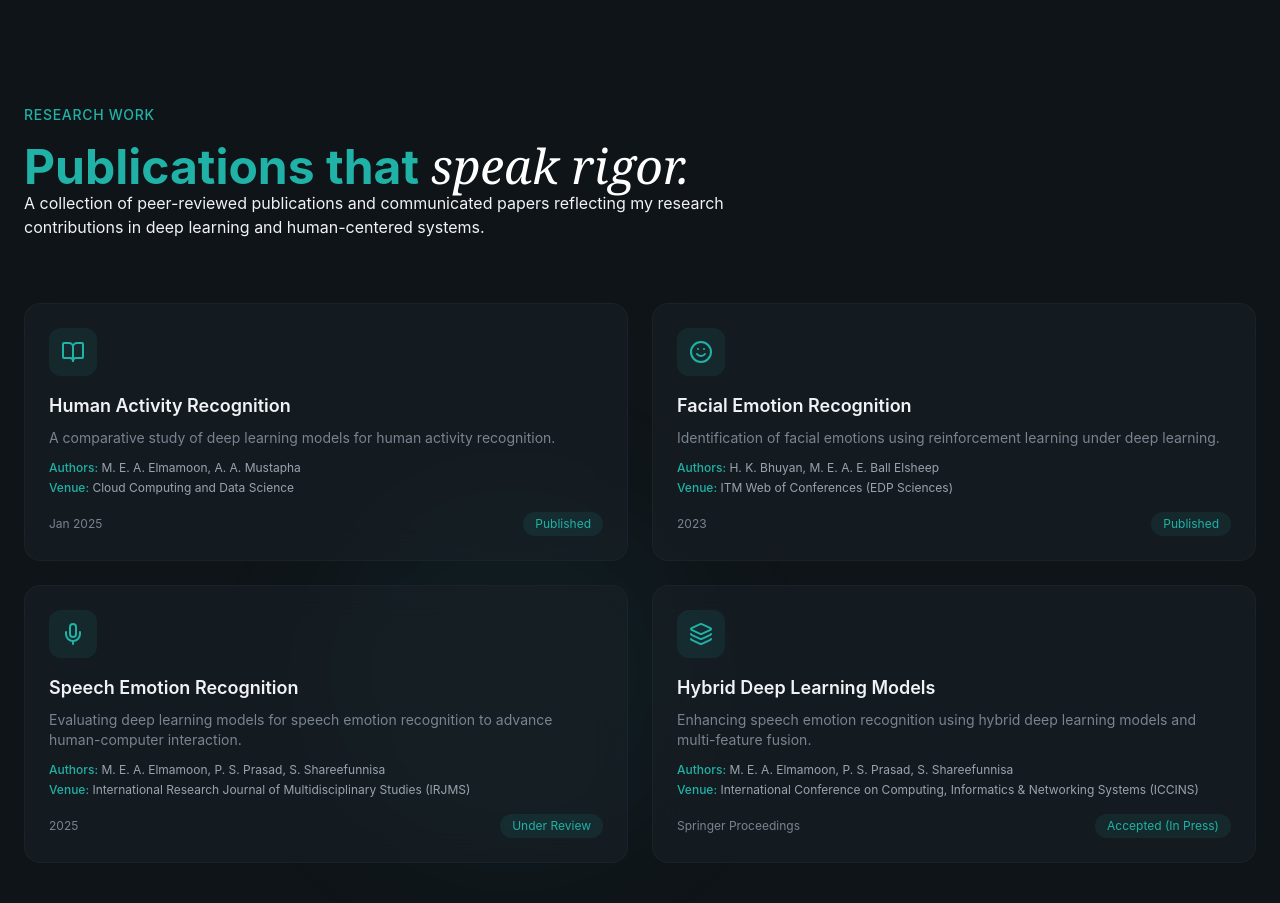
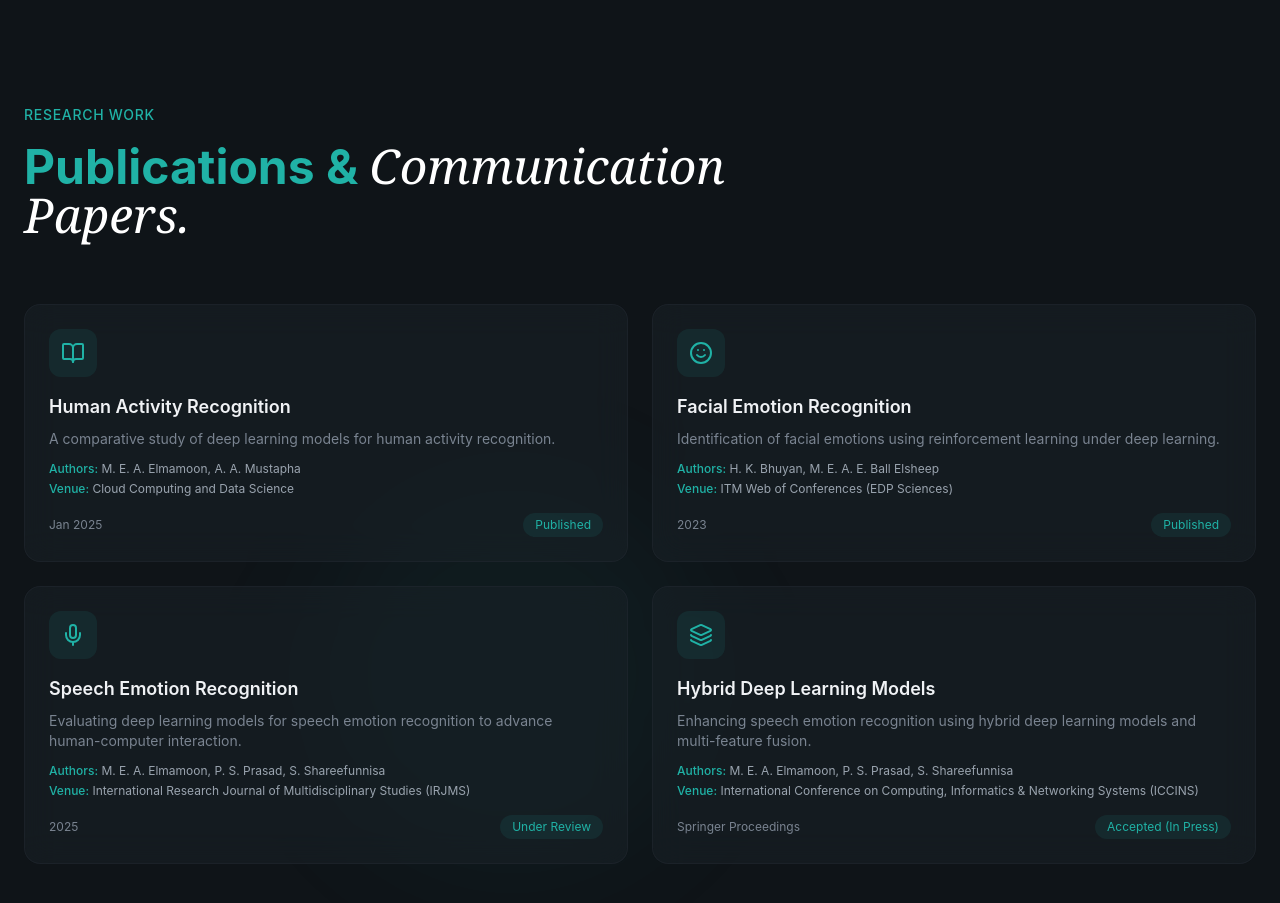
Before and after one commit to Rakesh2062/MEA, a React (Vite) app: page / in a window 1280 px wide. Shown: the part 5680-6583 px from the top of the page. Built offline with nearby package versions, Linux system fonts and the light colour scheme.

Commit message:
Improved UI

```diff
--- a/src/sections/Publications.jsx
+++ b/src/sections/Publications.jsx
@@ -58,17 +58,12 @@ const Publications = () => {
           </span>
 
           <h2 className="text-4xl md:text-5xl font-bold mt-4 animate-fade-in animation-delay-100 text-[#20b2a6]">
-            Publications that{" "}
+            Publications & {" "}
             <span className="font-serif italic font-normal text-white">
-              speak rigor.
+              Communication Papers.
             </span>
           </h2>
 
-          <p className="text-muted-foreground animate-fade-in animation-delay-200">
-            A collection of peer-reviewed publications and communicated papers
-            reflecting my research contributions in deep learning and
-            human-centered systems.
-          </p>
         </div>
 
         {/* Publications Grid */}
```
